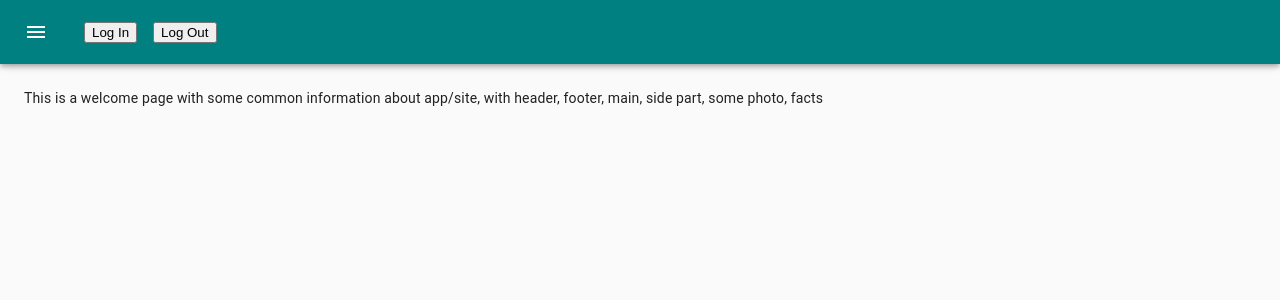
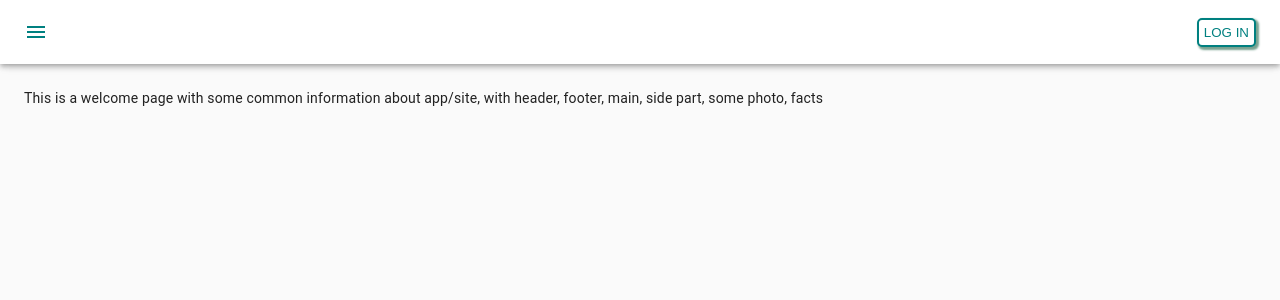
Before and after one commit to irynaborsuk/pet-documents, a React (Create React App) app: page / in a window 1280 px wide. Shown: the top 300 px of the page. Built offline with nearby package versions, Linux system fonts and the light colour scheme.

Commit message:
updated drawer menu

```diff
--- a/src/App.tsx
+++ b/src/App.tsx
@@ -7,7 +7,6 @@ import CssBaseline from '@material-ui/core/CssBaseline';
 import AppBar from '@material-ui/core/AppBar';
 import Toolbar from '@material-ui/core/Toolbar';
 import List from '@material-ui/core/List';
-import Typography from '@material-ui/core/Typography';
 import Divider from '@material-ui/core/Divider';
 import IconButton from '@material-ui/core/IconButton';
 import MenuIcon from '@material-ui/icons/Menu';
@@ -29,12 +28,20 @@ const useStyles = makeStyles((theme: Theme) =>
         root: {
             display: 'flex',
         },
+        toolBar: {
+            display: 'flex',
+            justifyContent: 'space-between',
+        },
+        toolBarEnd: {
+            display: 'flex',
+            alignSelf: 'flex-end'
+        },
         appBar: {
             transition: theme.transitions.create(['margin', 'width'], {
                 easing: theme.transitions.easing.sharp,
                 duration: theme.transitions.duration.leavingScreen,
             }),
-            backgroundColor: 'teal'
+            backgroundColor: 'white'
         },
         appBarShift: {
             width: `calc(100% - ${drawerWidth}px)`,
@@ -46,6 +53,7 @@ const useStyles = makeStyles((theme: Theme) =>
         },
         menuButton: {
             marginRight: theme.spacing(2),
+            color: 'teal'
         },
         hide: {
             display: 'none',
@@ -108,7 +116,7 @@ function App() {
                     [classes.appBarShift]: open,
                 })}
             >
-                <Toolbar>
+                <Toolbar className={clsx(classes.toolBar, open && classes.toolBarEnd)}>
                     <IconButton
                         color="inherit"
                         aria-label="open drawer"
@@ -119,7 +127,6 @@ function App() {
                         <MenuIcon />
                     </IconButton>
 
-
                     {/* TODO: LogIn and LogOut must replace each other in dependencies if user login ir not */}
                     {/* TODO: just for now they both displayed - in the future oly one */}
                     {/* TODO: add if statement */}
@@ -128,10 +135,9 @@ function App() {
                     <Button
                         onClick={() => loginWithRedirect()}
                         name={'Log In'}
-                        />
-                        <Button
-                            name={'Log Out'}
-                            onClick={() => logout({ returnTo: window.location.origin })}
+
+                        // name={'Log Out'}
+                        // onClick={() => logout({ returnTo: window.location.origin })}
                     />
 
                 </Toolbar>
--- a/src/components/UI/Button.tsx
+++ b/src/components/UI/Button.tsx
@@ -7,6 +7,14 @@ const useStyles = makeStyles((theme: Theme) =>
 			'& > *': {
 				margin: theme.spacing(1),
 			},
+			display: 'flex',
+			backgroundColor: 'white',
+			color: 'teal',
+			textTransform: 'uppercase',
+			padding: '5px',
+			borderRadius: '5px',
+			border: '2px solid teal',
+			boxShadow: '2px 2px 2px 1px rgb(34 103 74 / 61%)'
 		},
 	}),
 );
@@ -14,7 +22,6 @@ const useStyles = makeStyles((theme: Theme) =>
 type ButtonProps = {
 	name: string
 //	border: string;
-//	color: string;
 //	children?: React.ReactNode;
 //	height: string;
 	onClick: () => void;
@@ -26,12 +33,11 @@ export const Button: React.FC<ButtonProps> = ({name, onClick}) => {
 	const classes = useStyles();
 
 	return (
-		<div className={classes.root}>
-			<button
-				onClick={onClick}
-			>
-				{name}
-			</button>
-		</div>
+		<button
+			className={classes.root}
+			onClick={onClick}
+		>
+			{name}
+		</button>
 	);
 }
```
Lines whose indentation alone changed are shown as unchanged.
